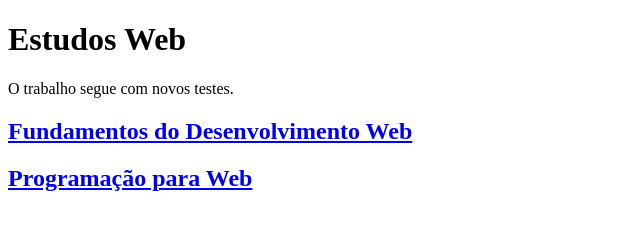
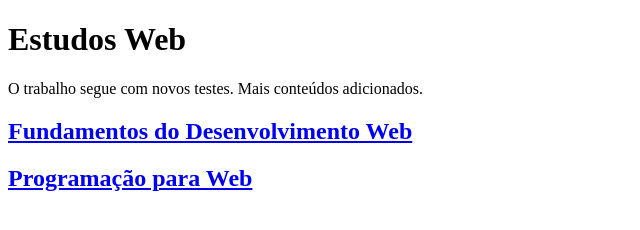
Before and after one commit to HugoECosta/DesenvolvedorWebProj1, a plain HTML site: page index.html in a window 1280 px wide. Shown: the whole page, without its empty margins (0-640 px from the left). Drawn offline with Linux system fonts and the light colour scheme.

Commit message:
Atualização

```diff
--- a/index.html
+++ b/index.html
@@ -9,7 +9,7 @@
 </head>
 <body>
     <h1>Estudos Web</h1>
-    <p>O trabalho segue com novos testes.</p>
+    <p>O trabalho segue com novos testes. Mais conteúdos adicionados.</p>
 
     <h2><a href="fundweb.html">Fundamentos do Desenvolvimento Web</a></h2>
     <h2><a href="progweb.html">Programação para Web</a></h2>
```
